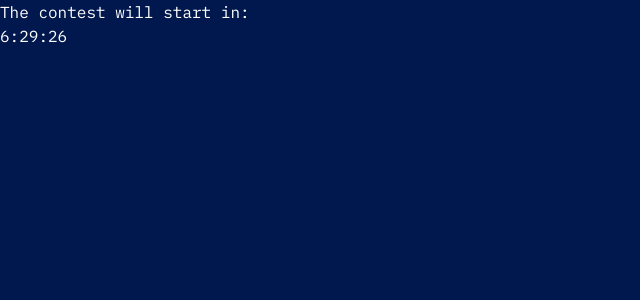
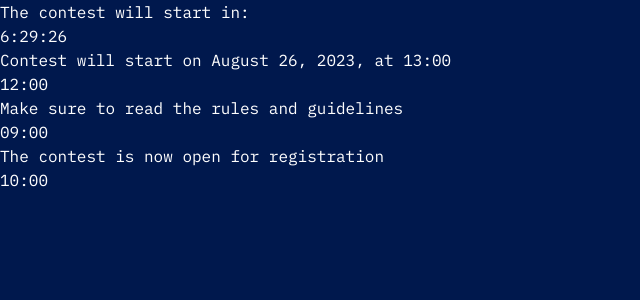
Before and after one commit to hockyy/contest-announcement, a Next.js app: page / in a window 1280 px wide. Shown: the top 300 px of the page, without its empty margins (0-640 px from the left). Built offline with nearby package versions, Linux system fonts and the light colour scheme; what @material-tailwind/react would draw is missing.

Commit message:
Add announcement component

```diff
--- a/package.json
+++ b/package.json
@@ -29,6 +29,7 @@
     "react": "^18.2.0",
     "react-awesome-button": "^7.0.5",
     "react-dom": "^18.2.0",
+    "react-markdown": "^8.0.7",
     "react-slide-fade-in": "^1.0.9",
     "react-social-icons": "^5.15.0",
     "react-toastify": "^9.1.2",
--- /dev/null
+++ b/src/components/Announcement.tsx
@@ -0,0 +1,32 @@
+import React from 'react';
+import ReactMarkdown from 'react-markdown';
+
+const Announcement = ({ announcement }) => {
+  const formatTime = (timestamp) => {
+    const date = new Date(timestamp);
+    const hours = String(date.getHours()).padStart(2, '0');
+    const minutes = String(date.getMinutes()).padStart(2, '0');
+    return `${hours}:${minutes}`;
+  };
+
+  return (
+    <div>
+      {announcement.map((item, index) => (
+        <div
+          key={index}
+          className="relative mb-2 rounded bg-gray-100 p-2 text-blue-800"
+        >
+          {/* Markdown content */}
+          <ReactMarkdown>{item.content}</ReactMarkdown>
+
+          {/* Time bubble */}
+          <div className="absolute right-0 top-0 rounded-full bg-blue-500 px-2 py-1 text-xs text-white">
+            {formatTime(item.createdAt)}
+          </div>
+        </div>
+      ))}
+    </div>
+  );
+};
+
+export default Announcement;
--- a/src/components/state.ts
+++ b/src/components/state.ts
@@ -1,6 +1,30 @@
-// state.js
-let todos = {
-  announcement: ['Item 1', 'Item 2'],
+interface Announcement {
+  createdAt: number;
+  content: string;
+}
+
+interface Todo {
+  announcement: Announcement[];
+  startTime: number;
+  isPaused: boolean;
+  durationInSeconds: number;
+}
+
+let todos: Todo = {
+  announcement: [
+    {
+      createdAt: new Date('2023-07-25 12:00').getTime(),
+      content: 'Contest will start on August 26, 2023, at 13:00',
+    },
+    {
+      createdAt: new Date('2023-07-26 09:00').getTime(),
+      content: 'Make sure to read the rules and guidelines',
+    },
+    {
+      createdAt: new Date('2023-07-27 10:00').getTime(),
+      content: 'The contest is now open for registration',
+    },
+  ],
   startTime: new Date('2023-08-26 13:00').getTime(),
   isPaused: false,
   durationInSeconds: 5 * 3600,
--- a/src/pages/index.tsx
+++ b/src/pages/index.tsx
@@ -1,5 +1,7 @@
 import axios from 'axios';
 import React, { useEffect, useState } from 'react';
+
+import Announcement from '@/components/Announcement';
 
 export default function MyComponent() {
   const [todos, setTodos] = useState({
@@ -32,7 +34,6 @@ export default function MyComponent() {
 
   useEffect(() => {
     const timerId = setInterval(() => {
-      if(todos.isPaused) return;
       const currentTime = Date.now();
 
       if (!todos.startTime || currentTime < todos.startTime) {
@@ -50,7 +51,7 @@ export default function MyComponent() {
           )}:${String(seconds).padStart(2, '0')}`
         );
         setStatusMessage('The contest will start in:');
-      } else {
+      } else if (!todos.isPaused) {
         const timeElapsedInSeconds = Math.floor(
           (currentTime - todos.startTime) / 1000
         );
@@ -60,8 +61,6 @@ export default function MyComponent() {
           setStatusMessage('Contest is done.');
           setTimeLeft('0:00:00');
         } else {
-          // Contest has started
-          if (!todos.isPaused) {
           const timeRemainingInSeconds =
             todos.durationInSeconds - timeElapsedInSeconds;
 
@@ -75,7 +74,6 @@ export default function MyComponent() {
             ).padStart(2, '0')}`
           );
           setStatusMessage('Time left:');
-          }
         }
       }
     }, 1000);
@@ -98,6 +96,7 @@ export default function MyComponent() {
           {timeLeft}
         </h1>
       </div>
+      <Announcement announcement={todos.announcement} />
     </div>
   );
 }
```
Also changed, not shown: 1 other file (tests, documents, lock files or other folders). Lines whose indentation alone changed are shown as unchanged.
